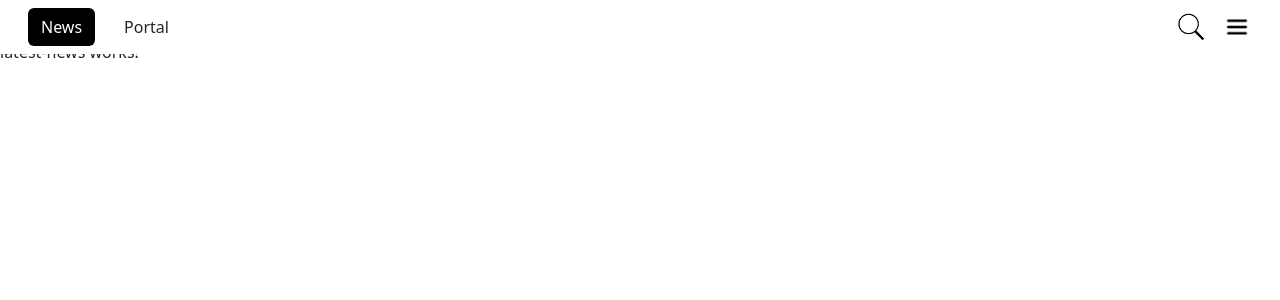
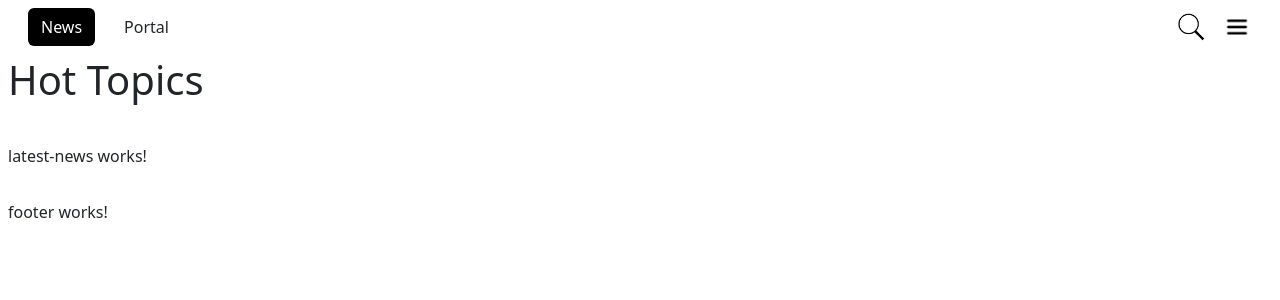
Before and after one commit to NoorAlHadidi/News-Portal, an Angular app: page / in a window 1280 px wide. Shown: the top 300 px of the page. Built offline with nearby package versions, Linux system fonts and the light colour scheme; no server answers.

Commit message:
primary implementation of hot topics template and styles

```diff
--- a/src/app/app.component.html
+++ b/src/app/app.component.html
@@ -1,3 +1,14 @@
-<app-navbar></app-navbar>
-<app-hot-topics></app-hot-topics>
-<app-latest-news></app-latest-news>
+<div class="d-flex flex-column mb-3">
+  <div class="p-2">
+    <app-navbar></app-navbar>
+  </div>
+  <div class="p-2">
+    <app-hot-topics></app-hot-topics>
+  </div>
+  <div class="p-2">
+    <app-latest-news></app-latest-news>
+  </div>
+  <div class="p-2">
+    <app-footer></app-footer>
+  </div>
+</div>
--- a/src/app/components/hot-topics/hot-topics.component.css
+++ b/src/app/components/hot-topics/hot-topics.component.css
@@ -0,0 +1,37 @@
+#hot-topic-header {
+  margin-top: 2rem;
+}
+
+#hot-topic-image {
+  flex: 2;
+  max-width: 60%;
+}
+
+#hot-topic-image img {
+  width: 100%;
+  height: auto;
+  border-radius: 8px;
+  object-fit: cover;
+}
+
+#hot-topic-info {
+  bottom: 0;
+  left: 0;
+  background: transparent;
+  width: 65%;
+}
+
+#hot-topic-description {
+  flex: 1;
+  align-self: center;
+}
+
+#hot-topic-read-more {
+  text-decoration: none;
+  color: inherit;
+  font-weight: normal;
+}
+
+#hot-topic-read-more:hover {
+  text-decoration: underline;
+}
--- a/src/app/components/hot-topics/hot-topics.component.html
+++ b/src/app/components/hot-topics/hot-topics.component.html
@@ -1 +1,15 @@
-<p>hot-topics works!</p>
+<h1 class="text-left mb-4" id="hot-topic-header">Hot Topics</h1>
+<div *ngIf="hotTopic" class="d-flex gap-4" id="hot-topic-container">
+  <div class="position-relative" id="hot-topic-image">
+    <img [src]="hotTopic.urlToImage" [alt]="hotTopic.title" class="img-fluid rounded"/>
+    <div class="position-absolute text-white p-3" id="hot-topic-info">
+      <h2 class="fw-bold">{{ hotTopic.title }}</h2>
+      <small>{{ hotTopic.publishedAt }} {{ hotTopic.source.name }}</small>
+    </div>
+  </div>
+  <div id="hot-topic-description">
+    <p>
+        {{ hotTopic.description }}.. <a [href]="hotTopic.url" target="_blank" id="hot-topic-read-more"> read more</a>
+    </p>
+</div>
+</div>
```
